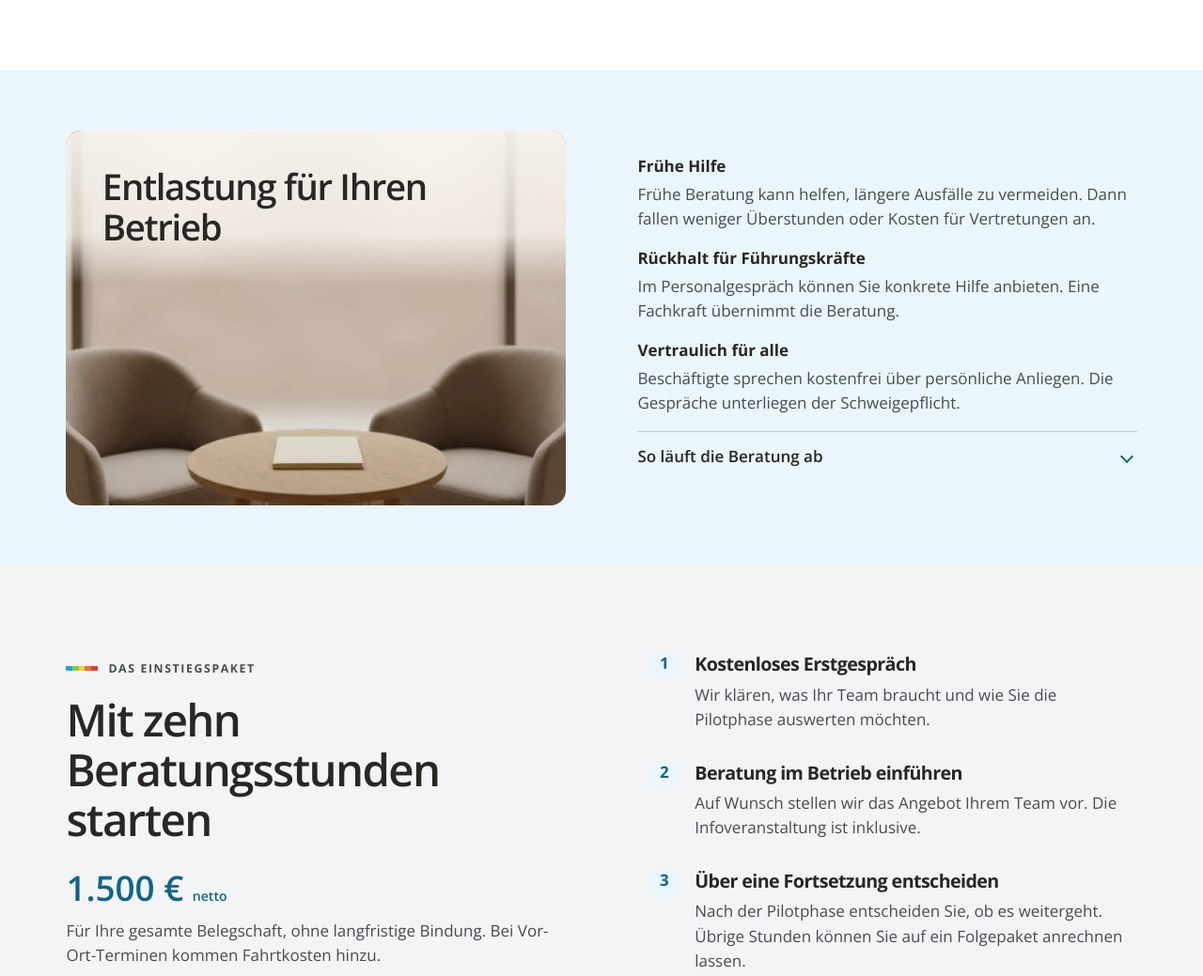
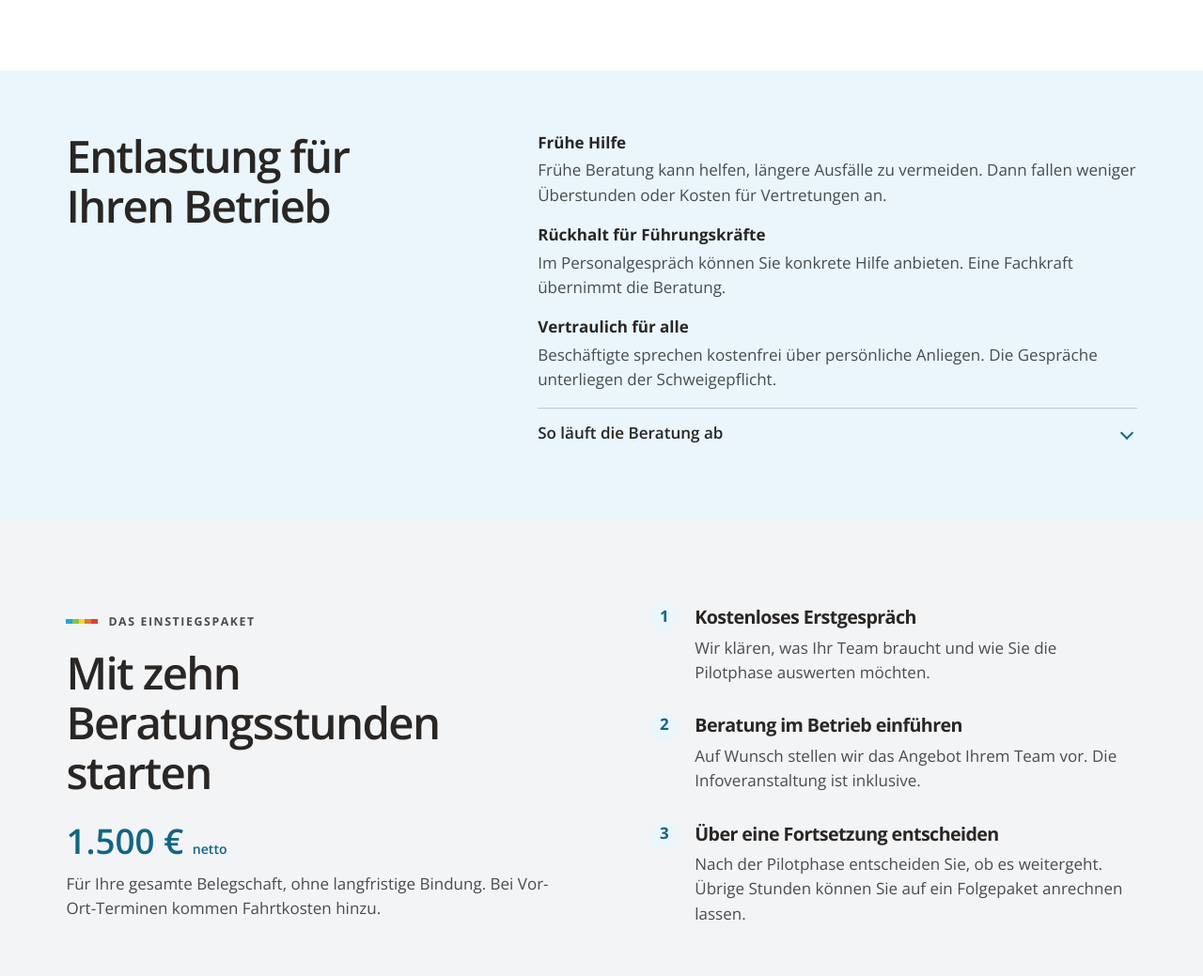
Before and after one commit to webhenk/innoassist, a plain HTML site: page index.html in a window 1280 px wide. Shown: the part 1187-2226 px from the top of the page at 94% size. Drawn offline with Linux system fonts and the light colour scheme.

Commit message:
Shorten benefits link and keep benefits stationary when opening the consultation details

```diff
--- a/index.html
+++ b/index.html
@@ -14,7 +14,7 @@
       <a class="brand" href="#start" aria-label="Inno-Assist Startseite"><span class="mark" aria-hidden="true"><i></i><i></i><i></i><i></i></span>Inno-Assist</a>
       <nav aria-label="Hauptnavigation">
         <a href="#leistungen">Beratung</a>
-        <a href="#nutzen">Vorteile für den Betrieb</a>
+        <a href="#nutzen">Vorteile</a>
         <a href="#einstieg">Kosten</a>
       </nav>
       <a class="btn small" href="#kontakt">Kontakt aufnehmen</a>
@@ -80,12 +80,8 @@
 
     <section id="nutzen" class="benefit-band">
       <div class="wrap benefit-layout">
-        <div class="benefit-photo">
-          <img src="gespraechsraum.webp" alt="" width="619" height="619" loading="lazy">
         <h2>Entlastung für Ihren Betrieb</h2>
-        </div>
-        <div class="benefit-content">
-          <dl>
+        <dl class="benefit-content">
           <dt>Frühe Hilfe</dt>
           <dd>Frühe Beratung kann helfen, längere Ausfälle zu vermeiden. Dann fallen weniger Überstunden oder Kosten für Vertretungen an.</dd>
           <dt>Rückhalt für Führungskräfte</dt>
@@ -98,7 +94,6 @@
           <p>Beschäftigte melden sich per Telefon oder E-Mail. Auch HR und Führungskräfte können den Kontakt vermitteln. Eine feste Bezugsperson begleitet die Gespräche und vermittelt bei Bedarf passende Fachdienste.</p>
           <p>Der gemeinnützige Träger Innosozial verbindet Psychologie, Sozialpädagogik und systemische Beratung. Die Beratung steht allen offen, unabhängig von Herkunft, Behinderung oder Identität. Persönliche Termine sind in Ahlen, Warendorf, Beckum und Oelde oder nach Vereinbarung im Betrieb möglich.</p>
         </details>
-        </div>
       </div>
     </section>
 
--- a/style.css
+++ b/style.css
@@ -121,29 +121,14 @@ details p { padding: 0 1rem 1rem 0; }
 .benefit-band { background: var(--blue-tint); }
 .benefit-layout {
   display: grid;
-  grid-template-columns: 1fr 1fr;
-  gap: clamp(2rem, 6vw, 6rem);
+  grid-template-columns: minmax(0, .8fr) minmax(0, 1.2fr);
+  column-gap: clamp(2rem, 6vw, 6rem);
   padding-block: clamp(2rem, 5vw, 4.5rem);
-  align-items: center;
-}
-.benefit-photo {
-  position: relative;
-  overflow: hidden;
-  border-radius: 1rem;
-  background: #dfd5c7;
-  aspect-ratio: 1.33;
-}
-.benefit-photo img { width: 100%; height: 100%; object-fit: cover; object-position: center 74%; }
-.benefit-photo h2 {
-  position: absolute;
-  inset: 0 0 auto;
-  padding: clamp(1.25rem, 3vw, 2.5rem);
-  background: linear-gradient(to bottom, rgba(248,244,238,.96), rgba(248,244,238,.8) 68%, transparent);
-  font-size: clamp(2rem, 3vw, 3rem);
+  align-items: start;
 }
 .benefit-content dt { font-weight: 700; }
 .benefit-content dd { margin: .2rem 0 1rem; color: var(--text); }
-.process-details { border-top: 1px solid var(--border); }
+.process-details { grid-column: 2; border-top: 1px solid var(--border); }
 
 .burden-figure {
   padding: clamp(1.25rem, 3vw, 2rem);
@@ -181,8 +166,7 @@ details p { padding: 0 1rem 1rem 0; }
     gap: 1.25rem;
   }
   .benefit-layout { grid-template-columns: 1fr; gap: 1.5rem; }
-  .benefit-photo { aspect-ratio: 1.85; }
-  .benefit-photo h2 { font-size: 1.9rem; }
+  .process-details { grid-column: 1; }
 }
 
 @media (max-width: 850px) {
```
Lines whose indentation alone changed are shown as unchanged.
